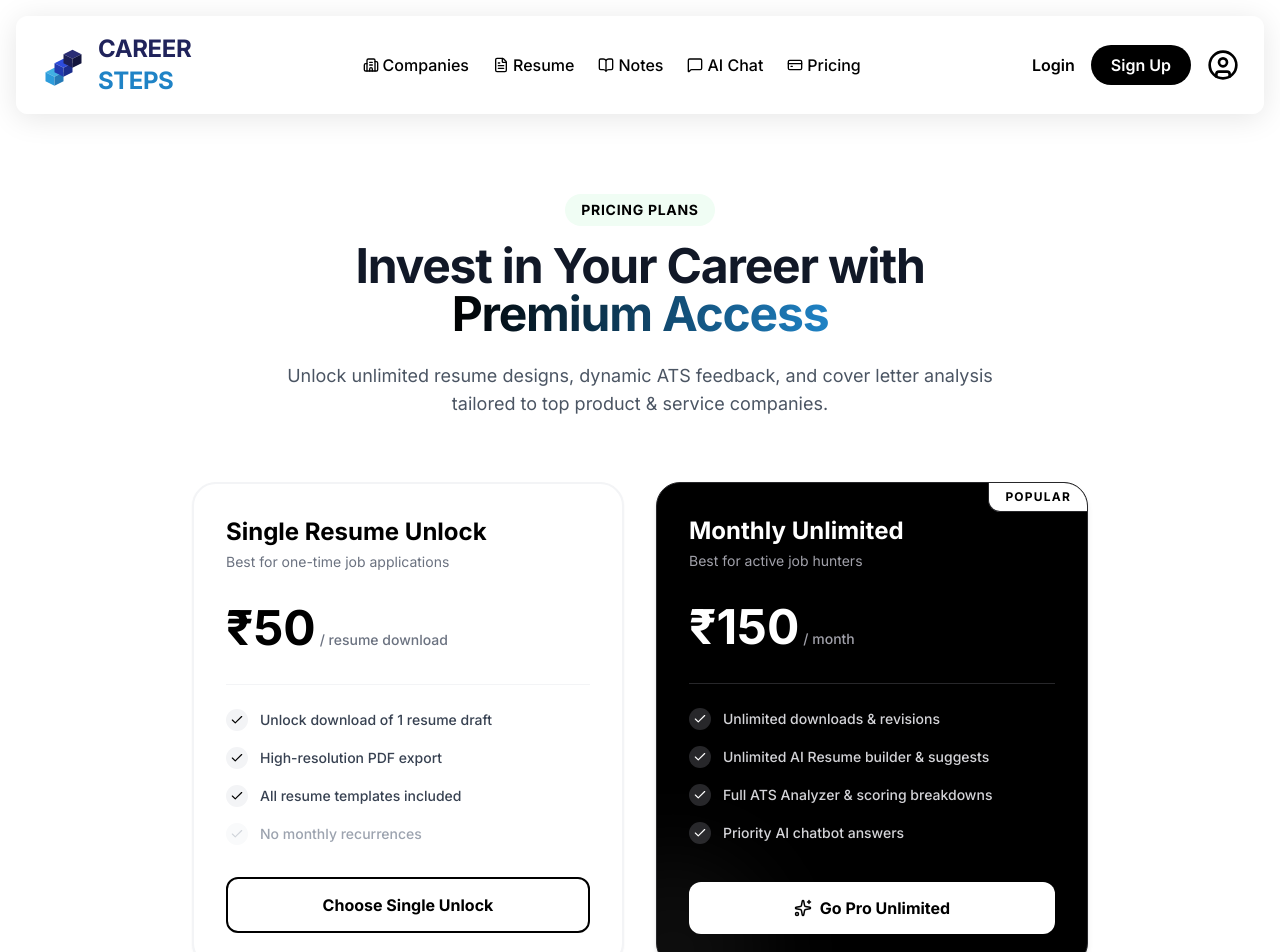
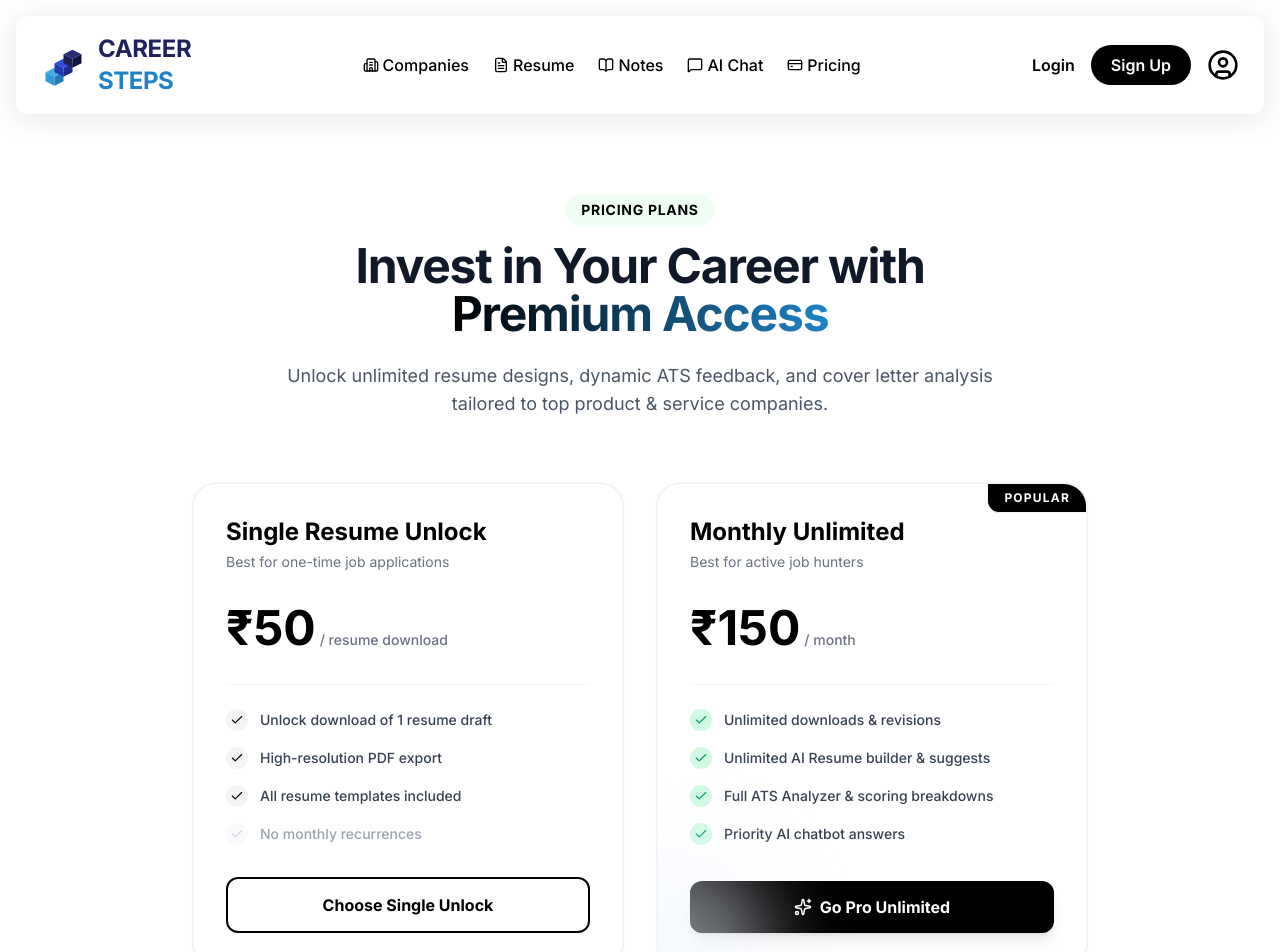
Before and after one commit to harshacper/careercraft.buzz, a React (Vite) app in the folder frontend/: page /payment in a window 1280 px wide. Shown: the top 952 px of the page. Built offline with nearby package versions, Linux system fonts and the light colour scheme.

Commit message:
style: unify card styles to white background and add functional UPI QR for 9380268436-a19a@ybl

```diff
--- a/frontend/src/pages/Payment.jsx
+++ b/frontend/src/pages/Payment.jsx
@@ -192,33 +192,33 @@ const Payment = () => {
         </div>
 
         {/* Tier 2: Monthly Pro */}
-        <div className="p-8 bg-black text-white border border-zinc-800 rounded-3xl flex flex-col justify-between hover:shadow-2xl transition-all duration-300 relative overflow-hidden shadow-md">
-          <div className="absolute top-0 right-0 bg-white text-black px-4 py-1.5 rounded-bl-xl text-xs font-black tracking-widest uppercase border-l border-b border-zinc-800">Popular</div>
-          <div className="absolute -bottom-20 -left-20 w-48 h-48 bg-white/5 rounded-full blur-2xl"></div>
+        <div className="p-8 bg-white border-2 border-gray-100 rounded-3xl flex flex-col justify-between hover:shadow-xl transition-all duration-300 relative group overflow-hidden shadow-sm">
+          <div className="absolute top-0 right-0 bg-black text-white px-4 py-1.5 rounded-bl-xl text-xs font-black tracking-widest uppercase border-l border-b border-gray-100">Popular</div>
+          <div className="absolute -bottom-20 -left-20 w-48 h-48 bg-blue-50/50 rounded-full blur-2xl"></div>
           <div>
-            <h3 className="text-2xl font-black text-white">Monthly Unlimited</h3>
-            <p className="text-sm text-zinc-400 mt-1">Best for active job hunters</p>
+            <h3 className="text-2xl font-black text-black">Monthly Unlimited</h3>
+            <p className="text-sm text-gray-500 mt-1">Best for active job hunters</p>
 
             <div className="my-8 flex items-baseline gap-1">
-              <span className="text-5xl font-black text-white">₹150</span>
-              <span className="text-zinc-400 font-medium text-sm">/ month</span>
+              <span className="text-5xl font-black text-black">₹150</span>
+              <span className="text-gray-500 font-medium text-sm">/ month</span>
             </div>
 
-            <ul className="space-y-4 text-sm text-zinc-300 mb-8 border-t border-zinc-800 pt-6">
+            <ul className="space-y-4 text-sm text-gray-700 mb-8 border-t border-gray-100 pt-6">
               <li className="flex items-center gap-3">
-                <div className="bg-zinc-800 p-1 rounded-full"><Check size={14} className="text-white font-bold" /></div>
+                <div className="bg-emerald-100 p-1 rounded-full"><Check size={14} className="text-emerald-600 font-bold" /></div>
                 <span className="font-medium">Unlimited downloads & revisions</span>
               </li>
               <li className="flex items-center gap-3">
-                <div className="bg-zinc-800 p-1 rounded-full"><Check size={14} className="text-white font-bold" /></div>
+                <div className="bg-emerald-100 p-1 rounded-full"><Check size={14} className="text-emerald-600 font-bold" /></div>
                 <span className="font-medium">Unlimited AI Resume builder & suggests</span>
               </li>
               <li className="flex items-center gap-3">
-                <div className="bg-zinc-800 p-1 rounded-full"><Check size={14} className="text-white font-bold" /></div>
+                <div className="bg-emerald-100 p-1 rounded-full"><Check size={14} className="text-emerald-600 font-bold" /></div>
                 <span className="font-medium">Full ATS Analyzer & scoring breakdowns</span>
               </li>
               <li className="flex items-center gap-3">
-                <div className="bg-zinc-800 p-1 rounded-full"><Check size={14} className="text-white font-bold" /></div>
+                <div className="bg-emerald-100 p-1 rounded-full"><Check size={14} className="text-emerald-600 font-bold" /></div>
                 <span className="font-medium">Priority AI chatbot answers</span>
               </li>
             </ul>
@@ -226,7 +226,7 @@ const Payment = () => {
 
           <button
             onClick={() => handleOpenCheckout('monthly')}
-            className="w-full bg-white text-black py-3.5 rounded-xl font-black hover:bg-zinc-100 shadow-lg hover:shadow-xl transition-all duration-300 flex items-center justify-center gap-2"
+            className="w-full bg-black text-white py-3.5 rounded-xl font-black hover:bg-zinc-800 shadow-lg hover:shadow-xl transition-all duration-300 flex items-center justify-center gap-2"
           >
             <Sparkles size={18} /> Go Pro Unlimited
           </button>
@@ -317,38 +317,26 @@ const Payment = () => {
                   <form onSubmit={handlePay} className="space-y-4">
                     {paymentMethod === 'upi' && (
                       <motion.div initial={{ opacity: 0, y: 5 }} animate={{ opacity: 1, y: 0 }} className="space-y-4">
-                        {/* Fake QR code */}
+                        {/* Real UPI QR code using qrserver */}
                         <div className="flex flex-col items-center p-4 bg-gray-50 border border-gray-100 rounded-2xl">
-                          <div className="w-32 h-32 bg-white p-2 border border-gray-200 rounded-xl relative flex items-center justify-center shadow-inner">
-                            {/* Visual QR simulation */}
-                            <svg viewBox="0 0 100 100" className="w-full h-full text-gray-800">
-                              <rect width="25" height="25" fill="currentColor"/>
-                              <rect x="75" width="25" height="25" fill="currentColor"/>
-                              <rect y="75" width="25" height="25" fill="currentColor"/>
-                              <rect x="6" y="6" width="13" height="13" fill="white"/>
-                              <rect x="81" y="6" width="13" height="13" fill="white"/>
-                              <rect x="6" y="81" width="13" height="13" fill="white"/>
-                              {/* Mock code bits */}
-                              <rect x="35" y="10" width="10" height="5" fill="currentColor"/>
-                              <rect x="55" y="15" width="5" height="15" fill="currentColor"/>
-                              <rect x="40" y="30" width="20" height="5" fill="currentColor"/>
-                              <rect x="10" y="45" width="15" height="10" fill="currentColor"/>
-                              <rect x="30" y="50" width="10" height="15" fill="currentColor"/>
-                              <rect x="50" y="45" width="15" height="5" fill="currentColor"/>
-                              <rect x="70" y="55" width="20" height="10" fill="currentColor"/>
-                              <rect x="80" y="35" width="10" height="10" fill="currentColor"/>
-                              <rect x="80" y="75" width="10" height="15" fill="currentColor"/>
-                              <rect x="45" y="75" width="15" height="10" fill="currentColor"/>
-                            </svg>
-                            <div className="absolute inset-0 flex items-center justify-center bg-white/90 backdrop-blur-[1px] opacity-0 hover:opacity-100 transition-opacity">
+                          <div className="w-40 h-40 bg-white p-2 border border-gray-200 rounded-xl relative flex items-center justify-center shadow-inner overflow-hidden">
+                            <img
+                              src={`https://api.qrserver.com/v1/create-qr-code/?size=180x180&data=${encodeURIComponent(
+                                `upi://pay?pa=9380268436-a19a@ybl&pn=CareerSteps&am=${selectedPlan === 'single' ? '50' : '150'}&cu=INR`
+                              )}`}
+                              alt="Scan to Pay"
+                              className="w-full h-full object-contain"
+                            />
+                            <div className="absolute inset-0 flex items-center justify-center bg-white/95 backdrop-blur-[1px] opacity-0 hover:opacity-100 transition-opacity">
                               <span className="text-[10px] font-black text-darkGreen px-2 py-1 bg-green-50 rounded border border-green-200">SCAN TO PAY</span>
                             </div>
                           </div>
-                          <span className="text-[10px] text-gray-400 mt-2 font-semibold uppercase tracking-wider">Scan using GPay, PhonePe, or Paytm</span>
+                          <span className="text-xs text-gray-800 font-bold mt-3">UPI ID: 9380268436-a19a@ybl</span>
+                          <span className="text-[10px] text-gray-400 mt-1 font-semibold uppercase tracking-wider">Scan using GPay, PhonePe, or Paytm</span>
                         </div>
 
                         <div>
-                          <label className="block text-[10px] font-bold text-gray-500 uppercase mb-1">Or Enter UPI ID</label>
+                          <label className="block text-[10px] font-bold text-gray-500 uppercase mb-1">Or Enter Your UPI ID</label>
                           <input
                             required
                             type="text"
```
